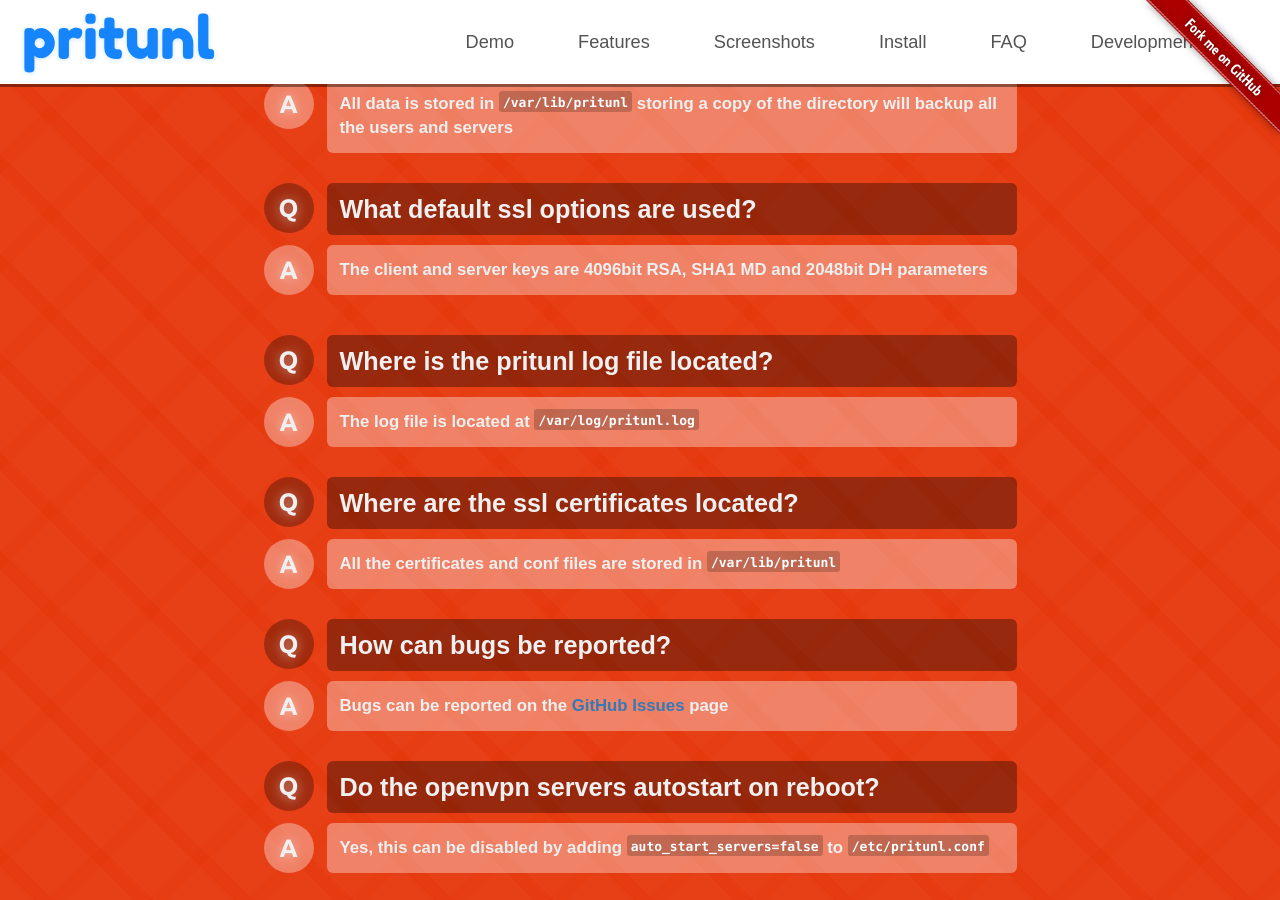
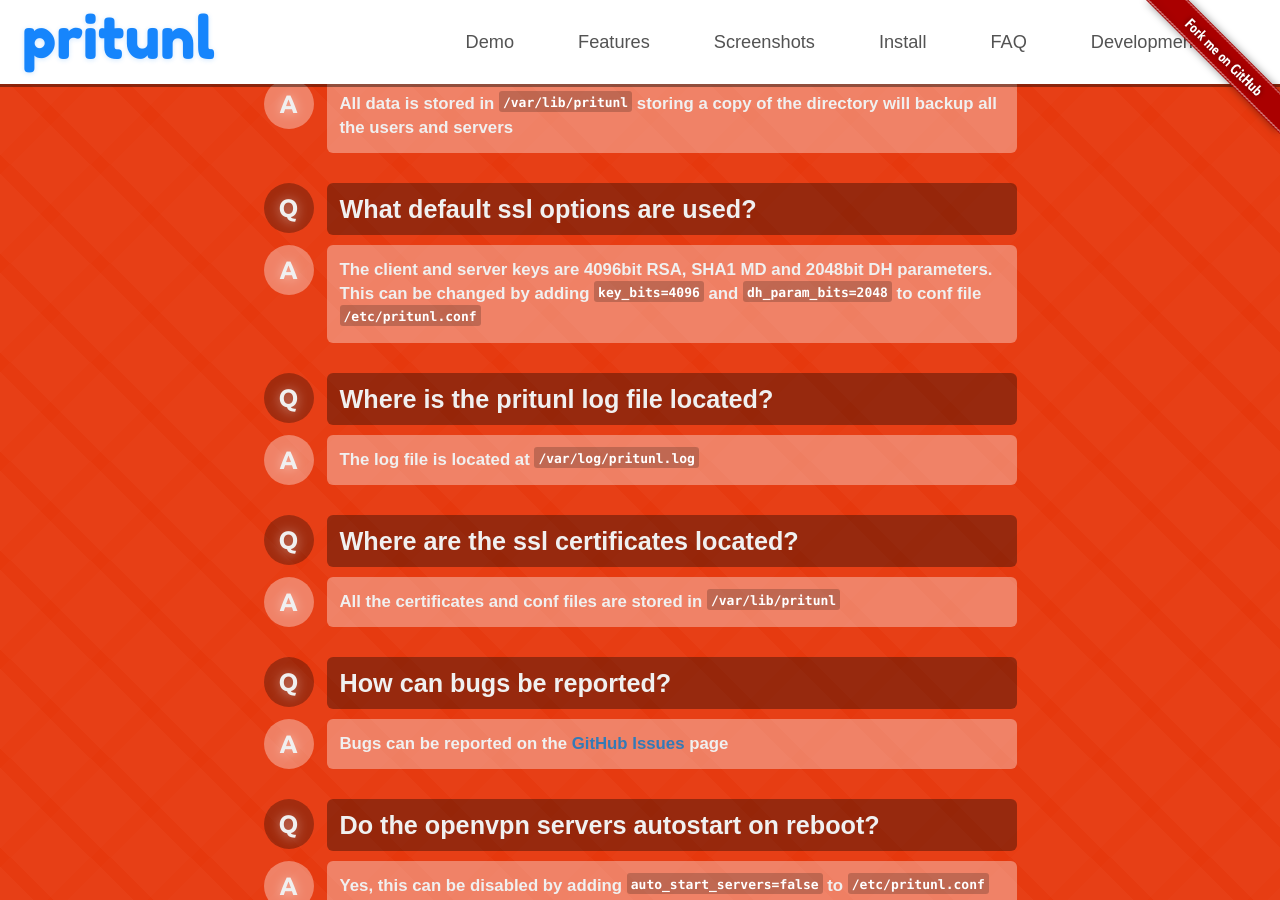
Before and after one commit to pritunl/pritunl.github.io, a Jekyll site: the page built from index.html, in a window 1280 px wide and 900 px high, scrolled down 5662 px. Built offline with Jekyll 4.4.1, drawn with Linux system fonts in a browser that asks for light colours; nearby versions of some CDN libraries; Markdown is read by kramdown in place of the engine named in the settings.

Commit message:
Change faq question

```diff
--- a/index.html
+++ b/index.html
@@ -867,9 +867,9 @@
             <div class="faq-point-label header">
               <span>A</span>
             </div>
-            <p class="faq-point-description">
-              The client and server keys are 4096bit RSA, SHA1 MD and 2048bit DH parameters
-            </p>
+            <div class="faq-point-description">
+              The client and server keys are 4096bit RSA, SHA1 MD and 2048bit DH parameters. This can be changed by adding <pre>key_bits=4096</pre> and <pre>dh_param_bits=2048</pre> to conf file <pre>/etc/pritunl.conf</pre>
+            </div>
           </div>
           <div class="faq-point question clearfix">
             <div class="faq-point-label header">
```
